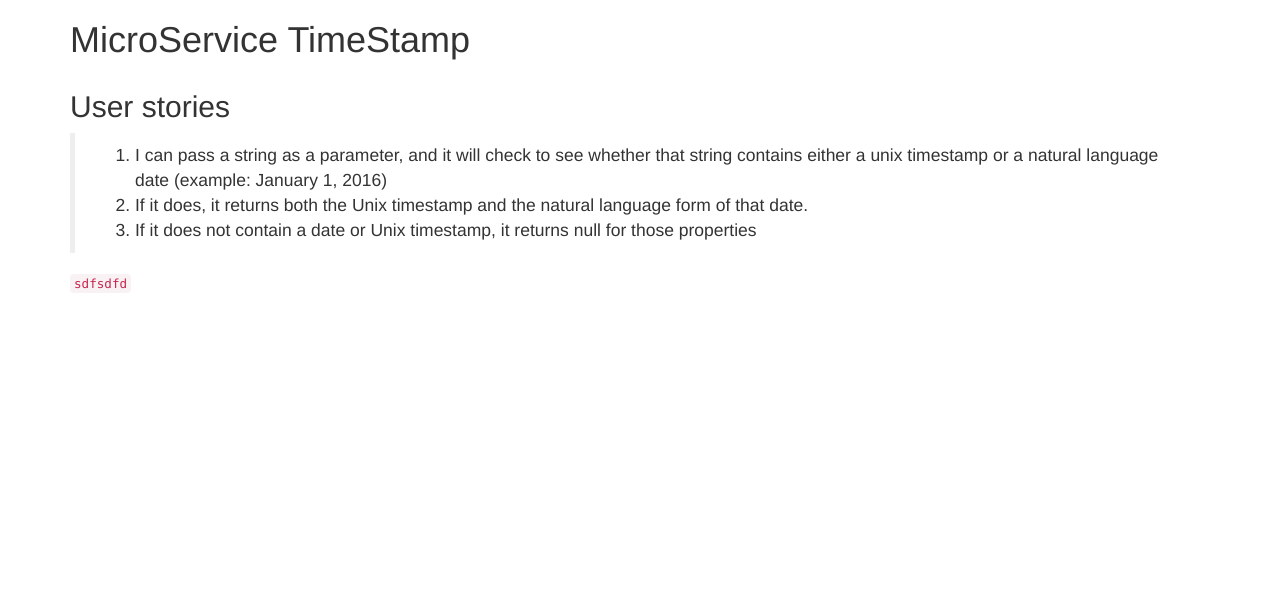
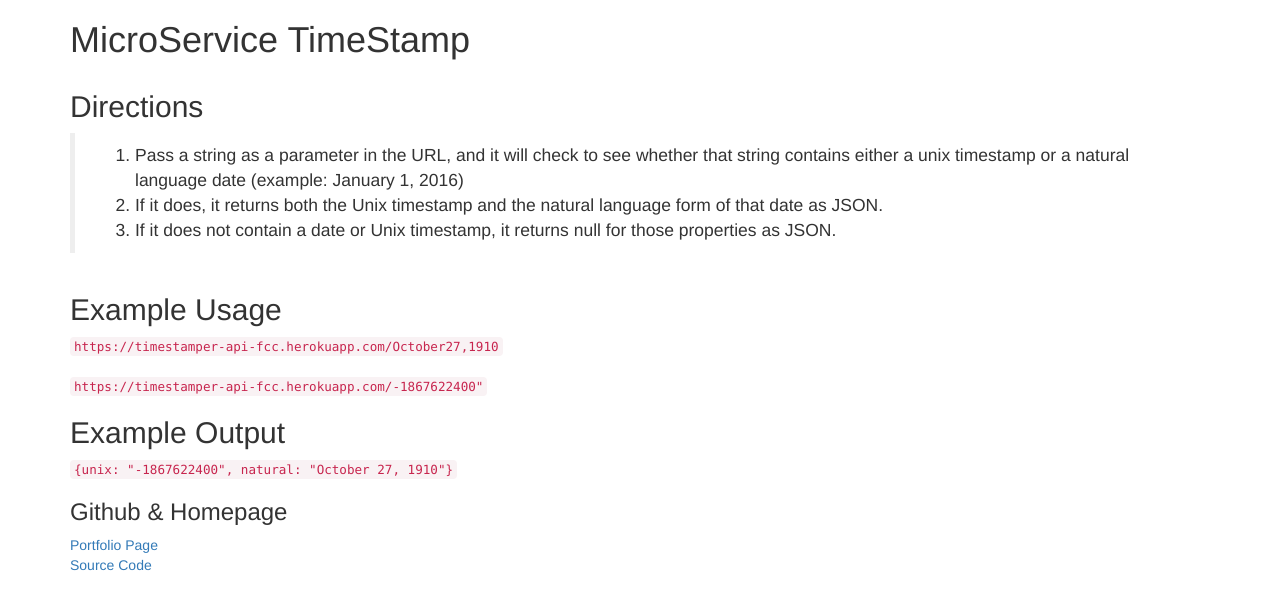
Before and after one commit to KenzoM/timestamp-api, a website: page views/index.html in a window 1280 px wide. Drawn offline with nearby package versions, Linux system fonts and the light colour scheme; files that its build step writes are made by us from their sources.

Commit message:
updated index.html

```diff
--- a/views/index.html
+++ b/views/index.html
@@ -16,17 +16,30 @@
       </div>
       <div class="row">
         <div class="col-sm-12">
-          <h2>User stories</h2>
+          <h2>Directions</h2>
           <blockquote>
             <ol>
-              <li>I can pass a string as a parameter, and it will check to see whether that string contains either a unix timestamp or a natural language date (example: January 1, 2016)</li>
-              <li>If it does, it returns both the Unix timestamp and the natural language form of that date.</li>
-              <li>If it does not contain a date or Unix timestamp, it returns null for those properties</li>
+              <li>Pass a string as a parameter in the URL, and it will check to see whether that string contains either a unix timestamp or a natural language date (example: January 1, 2016)</li>
+              <li>If it does, it returns both the Unix timestamp and the natural language form of that date as JSON.</li>
+              <li>If it does not contain a date or Unix timestamp, it returns null for those properties as JSON.</li>
             </ol>
           </blockquote>
         </div>
         <div class="col-sm-12">
-          <code>sdfsdfd</code>
+          <h2>Example Usage</h2>
+          <code>https://timestamper-api-fcc.herokuapp.com/October27,1910</code>
+          <br><br>
+          <code>https://timestamper-api-fcc.herokuapp.com/-1867622400"</code>
+        </div>
+        <div class="col-sm-12">
+          <h2>Example Output</h2>
+          <code>{unix: "-1867622400", natural: "October 27, 1910"}</code>
+        </div>
+        <div class="col-sm-12">
+          <h3>Github & Homepage</h3>
+          <a href="https://neotriz.github.io/">Portfolio Page</a>
+          <br>
+          <a href="https://github.com/Neotriz/timestamp-api">Source Code</a>
         </div>
       </div>
     </div>
```
